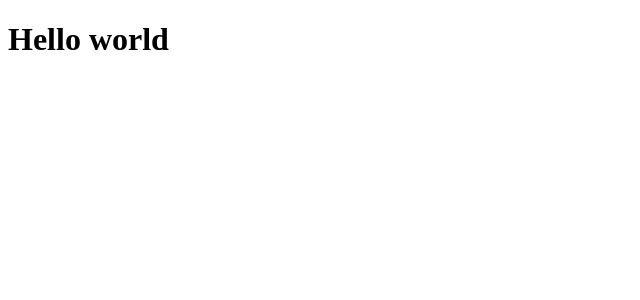
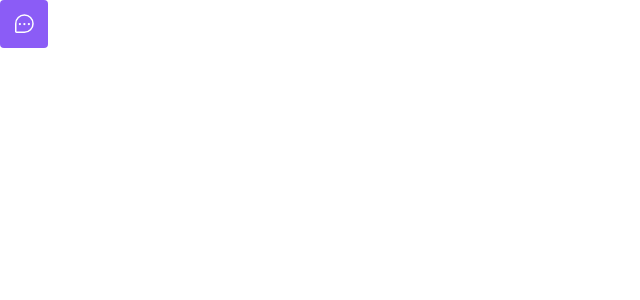
Before and after one commit to deboragoncalves/nlw-return, a React (Vite) app in the folder nlw-return-web/: page / in a window 1280 px wide. Shown: the top 300 px of the page, without its empty margins (0-640 px from the left). Built offline with nearby package versions, Linux system fonts and the light colour scheme.

Commit message:
Inicio componente Widget

```diff
--- a/nlw-return-web/package.json
+++ b/nlw-return-web/package.json
@@ -8,6 +8,7 @@
     "preview": "vite preview"
   },
   "dependencies": {
+    "phosphor-react": "^1.4.1",
     "react": "^18.0.0",
     "react-dom": "^18.0.0"
   },
--- /dev/null
+++ b/nlw-return-web/postcss.config.js
@@ -0,0 +1,6 @@
+module.exports = {
+  plugins: {
+    tailwindcss: {},
+    autoprefixer: {},
+  },
+}
--- a/nlw-return-web/src/App.tsx
+++ b/nlw-return-web/src/App.tsx
@@ -1,7 +1,7 @@
-import { useState } from 'react'
+import { Widget } from "./components/Widget";
 
-function App() {
-  return <h1 className="text-3xl font-bold underline">Hello world</h1>;
+export function App() {
+  return (
+    <Widget />
+  )
 }
-
-export default App
--- /dev/null
+++ b/nlw-return-web/src/components/Widget.tsx
@@ -0,0 +1,13 @@
+import { ChatTeardropDots } from "phosphor-react";
+
+export function Widget() {
+    /*  Tailwind:
+            - w-6 = 1 representa 4px
+            - px: padding lateral, eixo x
+    */
+    return (
+        <button className="bg-violet-500 rounded full px-3 h-12 text-white">
+            <ChatTeardropDots className="w-6 h-6" />
+        </button>
+    )
+}
--- a/nlw-return-web/src/main.tsx
+++ b/nlw-return-web/src/main.tsx
@@ -1,6 +1,8 @@
 import React from 'react'
 import ReactDOM from 'react-dom/client'
-import App from './App'
+import { App } from './App'
+
+import './global.css';
 
 ReactDOM.createRoot(document.getElementById('root')!).render(
   <React.StrictMode>
```
Also changed, not shown: 1 other file (tests, documents, lock files or other folders).
